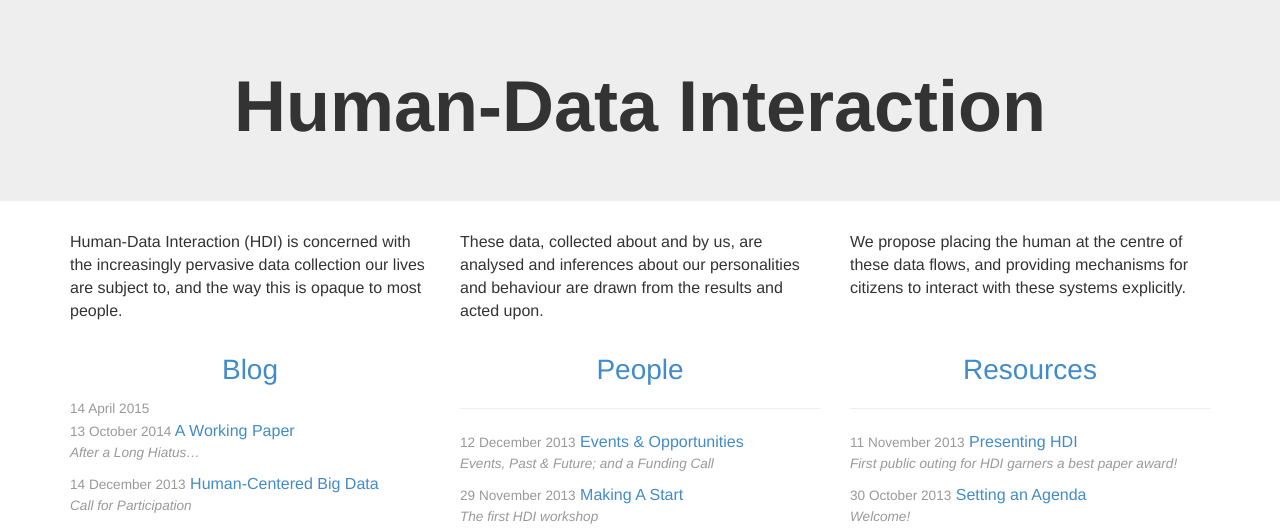
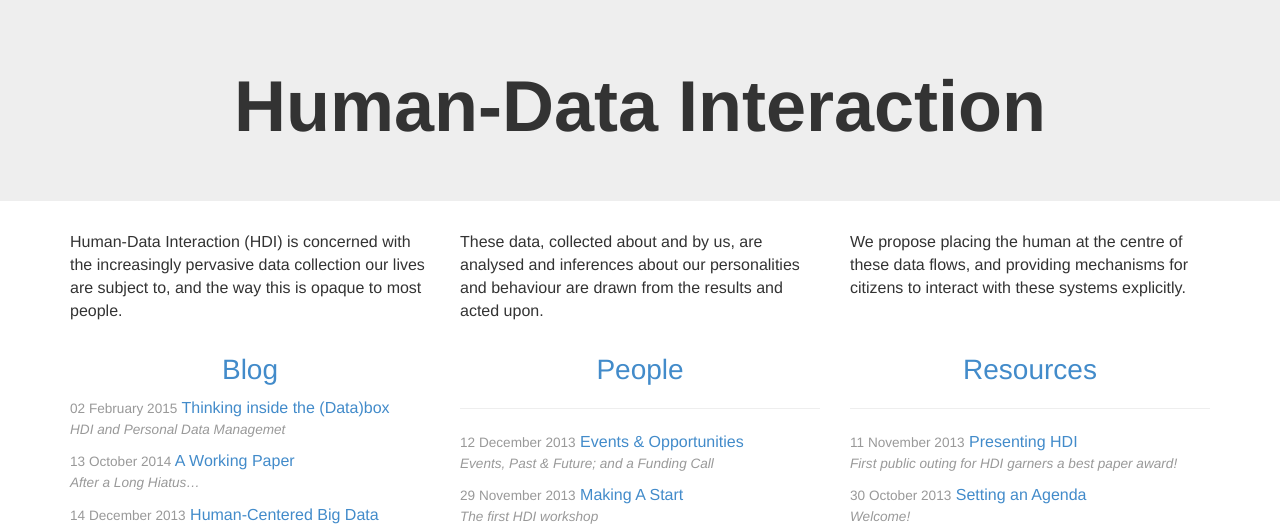
Before and after one commit to hdiresearch/hdiresearch.github.io, a Jekyll site: the page built from index.md, in a window 1280 px wide. Shown: the top 529 px of the page. Built offline with Jekyll 4.4.1, drawn with Linux system fonts in a browser that asks for light colours; nearby versions of some CDN libraries; some web fonts are replaced.

Commit message:
blog: wording tweaks

```diff
--- a/blog/_posts/2015-02-02-Databox.md
+++ b/blog/_posts/2015-02-02-Databox.md
@@ -1,18 +1,23 @@
 ---
-title: Personal Data: Thinking inside the (Data)box
+title: Thinking inside the (Data)box
 layout: post
 section: blog
 author: Anil Madhavapeddy <anil@recoil.org>
 ---
 
-We have crystalling the [HDI manifesto](http://ssrn.com/abstract=2508051) into a
-concrete system that takes a user-centric approach to handling personal
-data, described in our preprint paper *"[Personal Data: Thinking Inside the Box](http://arxiv.org/pdf/1501.04737v1.pdf)"* that is now available online.
+HDI and Personal Data Managemet
+
+We have crystallised the [HDI manifesto](http://ssrn.com/abstract=2508051) into
+a concrete system that takes a user-centric approach to handling personal data,
+described in our preprint paper
+*"[Personal Data: Thinking Inside the Box](http://arxiv.org/pdf/1501.04737v1.pdf)"*
+that is now available online.
 
 The Databox paper was covered in the media by:
 
-* MIT Tech Review in "[How A box could solve the personal data conundrum](http://www.technologyreview.com/view/534526/how-a-box-could-solve-the-personal-data-conundrum/)"
-* The Guardian in "[Fightback against internet giants' stranglehold on personal data starts here
-](http://www.theguardian.com/technology/2015/feb/01/control-personal-data-databox-end-user-agreement)"
+* MIT Tech Review in
+  "[How a box could solve the personal data conundrum](http://www.technologyreview.com/view/534526/how-a-box-could-solve-the-personal-data-conundrum/)"
+* The Guardian in
+  "[Fightback against Internet giants' stranglehold on personal data starts here ](http://www.theguardian.com/technology/2015/feb/01/control-personal-data-databox-end-user-agreement)"
 
 As always, we'd welcome any feedback on any of these publications!
```
